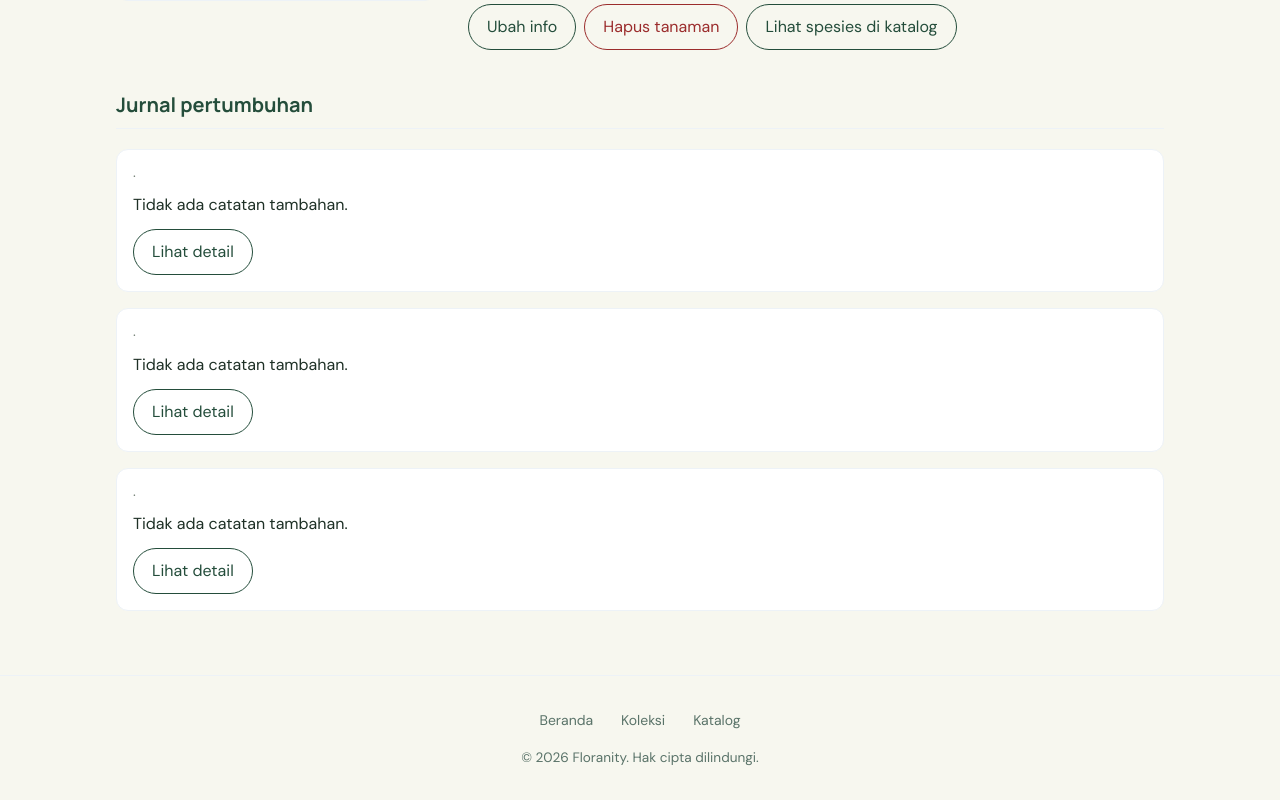
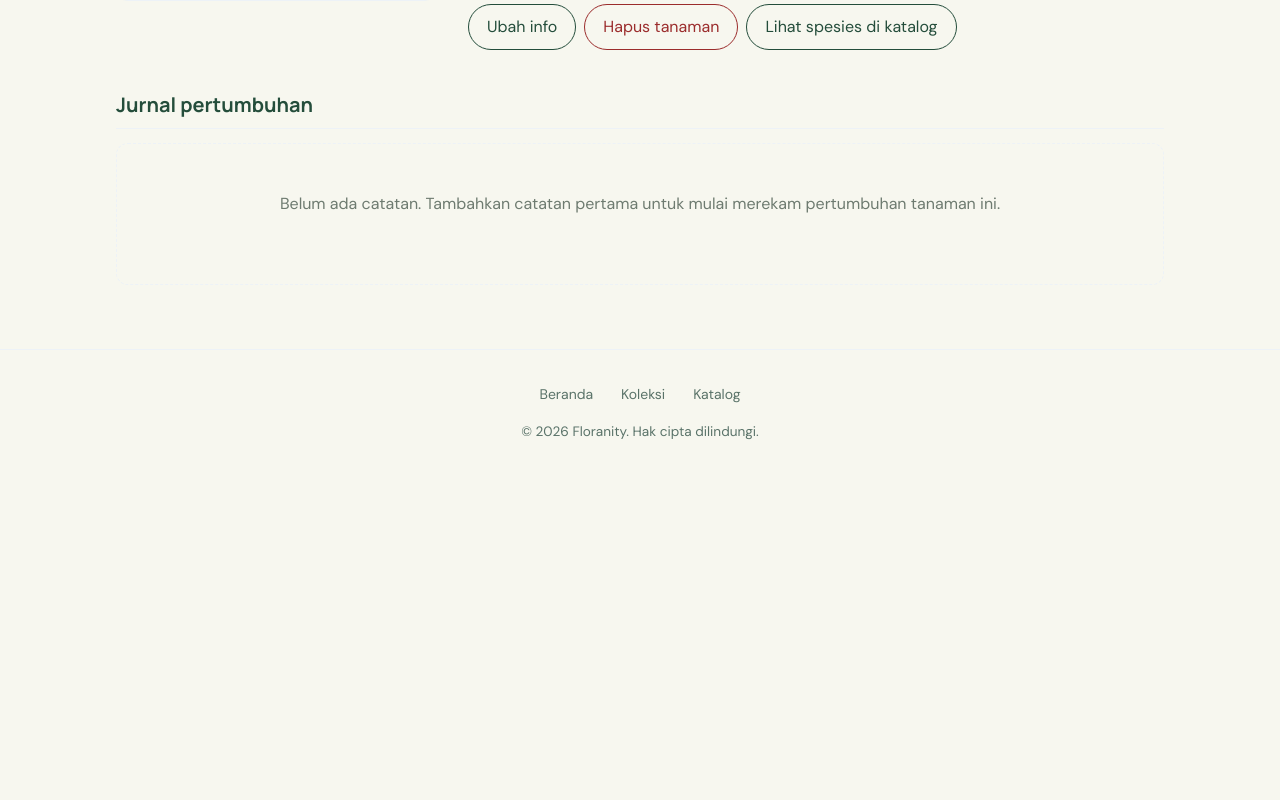
Before and after one commit to pbp-kelompok-b3/Floranity, a Django app: page /koleksi/1/ in a window 1280 px wide. Shown: the part 493-1293 px from the top of the page. After the commit the page ends 933 px from the top, so only its background shows below. Run offline with Django 5.2, Linux system fonts and the light colour scheme; the visitor is signed in with stand-in values (Sample User, id 1); data comes from the database, SQL or seed files in the repository; data that the repository does not hold is empty.

Commit message:
feat: update journal list and add entry URL generation in collection detail view

```diff
--- a/koleksi/templates/koleksi/koleksi_detail.html
+++ b/koleksi/templates/koleksi/koleksi_detail.html
@@ -56,7 +56,7 @@
   <section class="fl-seksi">
     <h2>Jurnal pertumbuhan</h2>
     {% if user.is_authenticated and user == tanaman.pemilik %}
-      <a class="fl-btn" href="{% url 'koleksi:jurnal_tambah' %}?plant_id={{ tanaman.id }}&amp;plant_name={{ tanaman.nama_panggilan|urlencode }}&amp;plant_species={{ tanaman.nama_ilmiah|urlencode }}">Tambah catatan jurnal</a>
+      <a class="fl-btn" href="{{ journal_create_url }}">Tambah catatan jurnal</a>
     {% endif %}
   </section>
 
--- a/koleksi/views.py
+++ b/koleksi/views.py
@@ -195,7 +195,16 @@ def detail(request, tanaman_id):
 
     context = {
         "tanaman": tanaman,
-        "jurnal_list": tanaman.jurnals.all(),
+        "jurnal_list": JournalLog.objects.filter(
+            owner=request.user,
+            plant_name__iexact=tanaman.nama_panggilan,
+            plant_species__iexact=tanaman.nama_ilmiah,
+        ),
+        "journal_create_url": reverse("koleksi:jurnal_tambah") + "?" + urlencode({
+            "plant_id": tanaman.pk,
+            "plant_name": tanaman.nama_panggilan,
+            "plant_species": tanaman.nama_ilmiah,
+        }),
         "hari_ini": date.today().isoformat(),
         "journal_form": JurnalPertumbuhanForm(initial={"tanggal": date.today()}),
         "foto_url": "",
```
